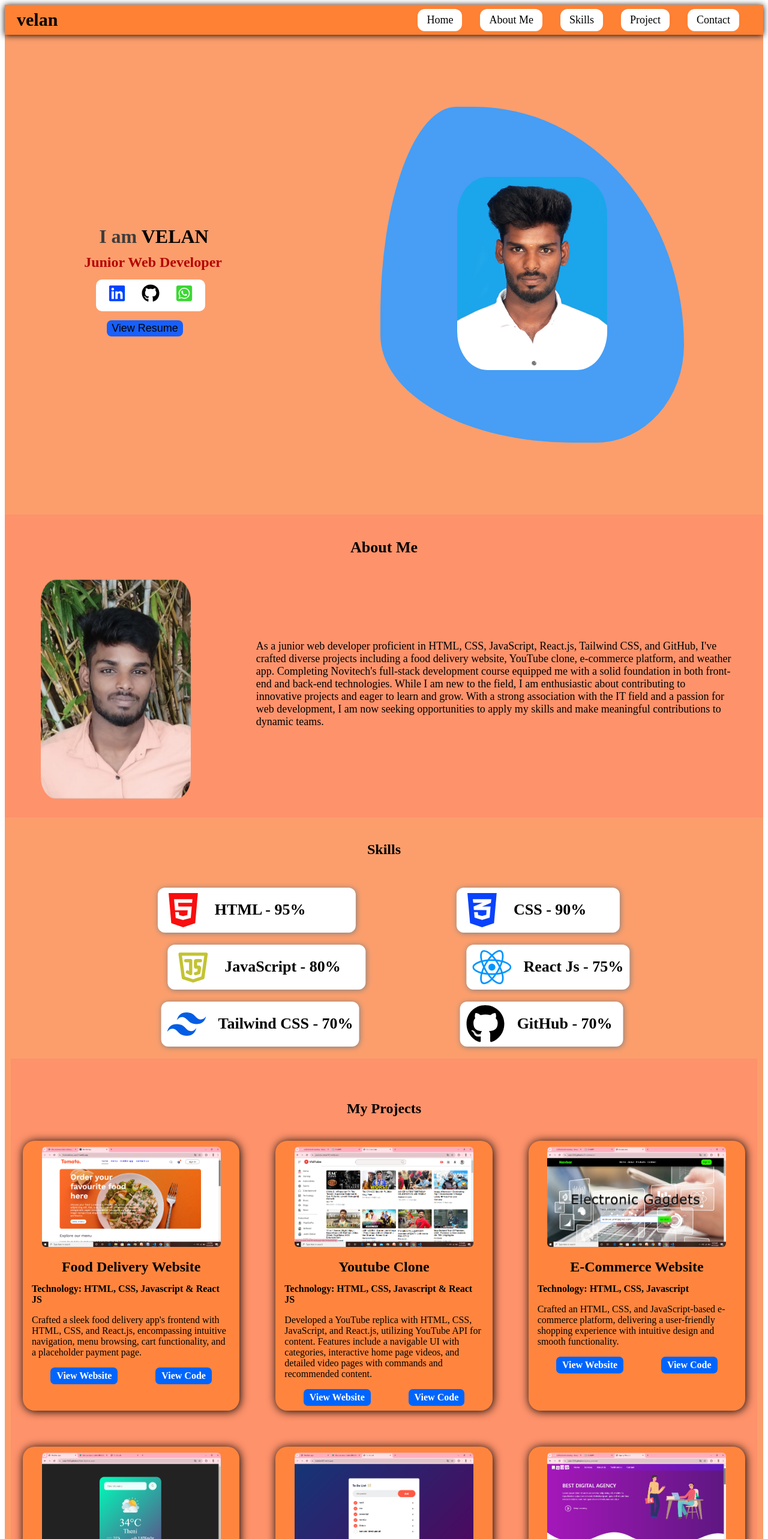
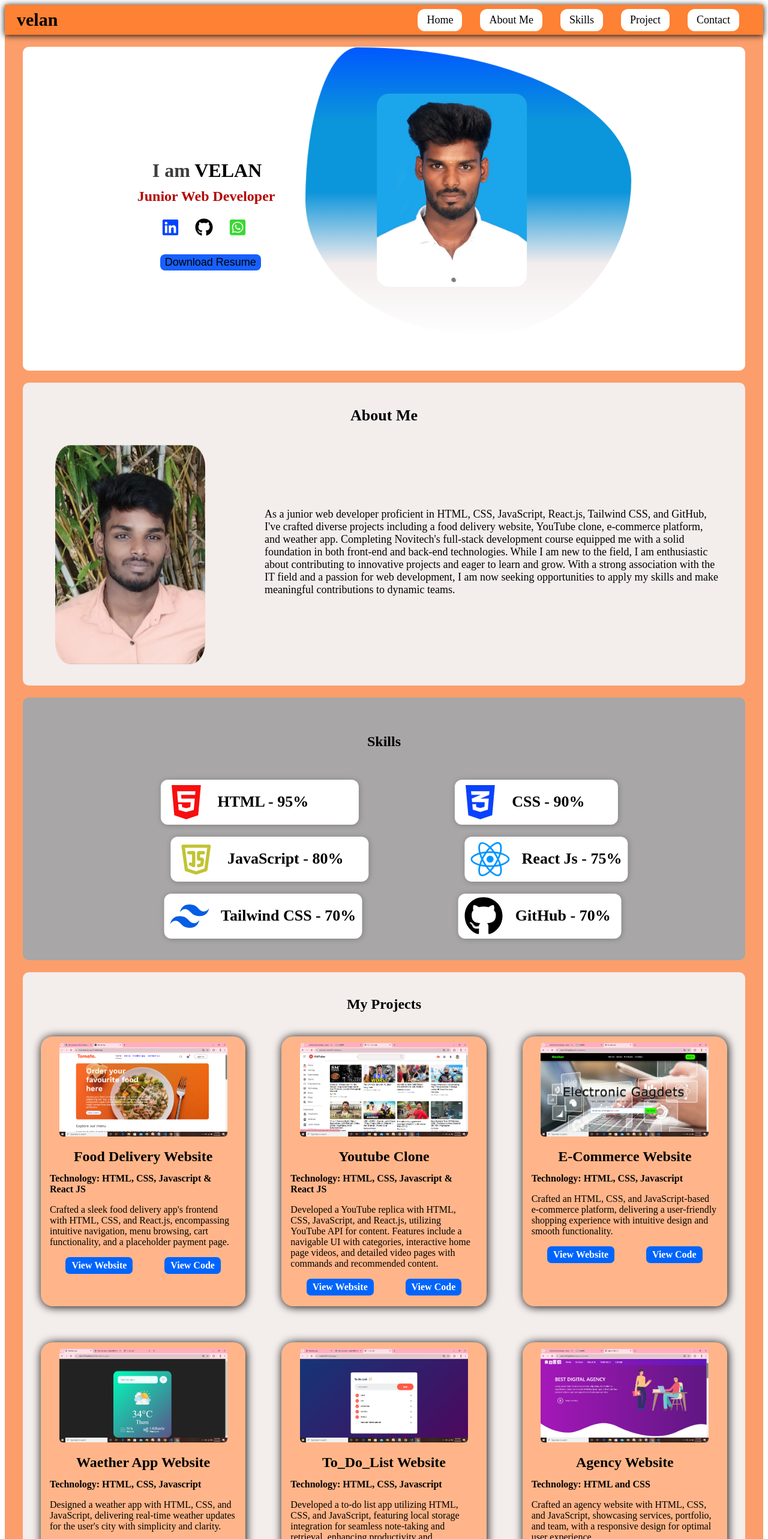
Before and after one commit to Velan1808/Portfolio, a React (Create React App) app: page / in a window 1280 px wide. Shown: the top 2566 px of the page at 60% size. Built offline with nearby package versions, Linux system fonts and the light colour scheme.

Commit message:
add resposive design

```diff
--- a/src/Component/About/About.css
+++ b/src/Component/About/About.css
@@ -1,7 +1,9 @@
 .about{
-    background-color: rgb(254, 146, 107);
+    background-color: rgb(243, 237, 235);
     padding-top: 20px;
     padding-bottom: 20px;
+    margin: 20px 30px;
+    border-radius: 10px;
 }
 .about-heading{
     display: flex;
@@ -36,12 +38,12 @@
 }
 @keyframes img_move{
     0%{
-        transform: translateY(10px)
+        transform: translateY(5px)
     }
     50%{
-        transform: translateY(-10px);
+        transform: translateY(-5px);
     }
     100%{
-        transform: translateY(10px) ;
+        transform: translateY(5px) ;
     }
 }
--- a/src/Component/Footer/Footer.css
+++ b/src/Component/Footer/Footer.css
@@ -0,0 +1,104 @@
+.footer{
+    background-color: rgb(253, 86, 25);
+    padding-top: 20px;
+    padding-bottom: 20px;
+    margin: 20px 30px;
+    padding-bottom: 20px;
+    border-radius: 10px;
+    display: flex;
+    flex-direction: row;
+    justify-content: space-around;
+    align-items: center;
+    gap: 30px;
+    padding: 40px 10px;
+}
+.footer-left, .footer-right{
+    display: flex;
+    flex-direction: column;
+    align-items: center;
+    gap: 10px;
+    background-color: white;
+    padding: 10px 30px;
+    border-radius: 12px;
+    box-shadow:  0 0 10 rgba(0,0,0,0.5);
+}
+.footer-left .my-details{
+    margin-top: -8px;
+    font-size: 16px;
+    font-weight: 600;
+}
+.footer-left .my-details p{
+    display: flex;
+    column-gap: 12px;
+}
+.contact-icon{
+    background-color: rgb(235, 233, 233);
+    padding: 8px 12px;
+    border-radius: 8px;
+    display: flex;
+    justify-content: space-around;
+    align-items: center;
+    column-gap: 20px;
+}
+.contact-icon a .linkedin{
+    color: rgb(0, 68, 255);
+    width: 30px;
+    height: 30px;
+}
+.contact-icon a .github{
+    color: black;
+    width: 30px;
+    height: 30px;
+}
+.contact-icon a .whatsapp{
+    color: rgb(17, 255, 0);
+    width: 30px;
+    height: 30px;
+}
+.contact-icon a:hover{
+    transform: translateY(-5px);
+    transition: 0.2s;
+}
+
+.footer-right form{
+    display: flex;
+    flex-direction: column;
+    gap: 10px;
+}
+.footer-right form .visited-details{
+    display: flex;
+    flex-direction: row;
+    gap: 20px;
+}
+.footer-right form label{
+    font-size: 16px;
+    font-weight: 600;
+    color: rgb(253, 82, 20);
+    display: block;
+    padding-bottom: 2px;
+    padding-left: 6px;
+}
+.footer-right form input, textarea{
+    background-color: rgb(241, 235, 235);
+    border: none;
+    border-radius: 12px;
+    padding: 6px 12px;
+    font-size: 14px;
+    color: black;
+}
+.footer-right form textarea{
+    width: 92%;
+}
+.footer-right form button{
+    padding: 4px 10px;
+    background-color: rgb(0, 119, 255);
+    cursor: pointer;
+    border: none;
+    border-radius: 8px;
+    font-size: 16px;
+}
+.footer-right form button:hover{
+    background-color: rgb(252, 80, 17);
+    color: white;
+    transition: 0.3s;
+}
--- a/src/Component/Homapage/HomePage.css
+++ b/src/Component/Homapage/HomePage.css
@@ -1,10 +1,14 @@
 .homepage{
-    width: 100%;
-    height: 100vh;
+    height: 80vh;
     display: flex;
     flex-direction: row;
     justify-content: space-around;
     align-items: center;
+    background-color: rgb(227, 215, 215);
+    padding-top: 20px;
+    padding-bottom: 20px;
+    margin: 20px 30px;
+    border-radius: 10px;
 }
 .home-left{
     display: flex;
@@ -36,6 +40,7 @@
 .social-icons .icon{
     font-size: 30px;
     cursor: pointer;
+    transition: 0.2s;
 }
 .social-icons .icon .linkedin{
     color: rgb(0, 68, 255);
@@ -47,8 +52,8 @@
     color: rgba(14, 207, 4, 0.81);
 }
 .social-icons .icon:hover{
-    transform: scale(2);
-    transition: 0.2s;
+    transform: scale(1.4);
+    transition: 0.3s;
 }
 .home-left button{
     background-color: rgb(23, 96, 254);
@@ -70,15 +75,80 @@
     cursor: pointer;
 }
 .home-right{
-    width: 40%;
-    height: 70vh;
+    width: 35%;
+    height: 480px;
+    padding-right: 10px;
     display: flex;
     justify-content: center;
     align-items: center;
-    background-color: rgb(71, 158, 244);
-    border-radius: 25% 69% 29% 63% / 62% 71% 29% 32%;
+    background-image:linear-gradient(rgb(0, 89, 255),rgb(11, 149, 219), rgb(11, 149, 219), rgb(243, 237, 237),rgb(255, 255, 255));
+    border-radius: 16% 84% 46% 54% / 53% 46% 54% 47% ;
+    animation: img-move 6s infinite;
+}
+@keyframes img-move{
+    0%{
+        transform: translateY(-30px);
+    }
+    25%{
+        transform: translateX(30px);
+    }
+    50%{
+        transform: translateY(30px);
+    }
+    75%{
+        transform: translateX(-30px);
+    }
+    100%{
+        transform: translateY(-30px);
+    }
 }
 .home-right img{
-    width: 250px;
-    border-radius: 20%;
+    width:250px;
+    border-radius:20px;
+    margin-right: 45px;
 }
+
+@media only screen and (max-width: 450px){
+
+ .homepage{
+     display: flex;
+     flex-direction: column-reverse;
+     justify-content: center;
+     background-color: white;
+     height: fit-content;
+     padding: 30px 10px;
+    }
+    .home-right{
+        width: 70%;
+        height: 480px;
+        padding-right: 10px;
+        display: flex;
+        justify-content: center;
+        align-items: center;
+        background-image:linear-gradient(rgb(0, 89, 255),rgb(11, 149, 219), rgb(11, 149, 219), rgb(243, 237, 237),rgb(255, 255, 255));
+        border-radius: 16% 84% 46% 54% / 53% 46% 54% 47% ;
+        animation: img-move 6s infinite;
+    }
+}
+@media only screen and (min-width: 600px){
+    .homepage{
+        display: flex;
+        flex-direction: row;
+        justify-content: center;
+        column-gap: 50px;
+        background-color: white;
+        padding: 30px 10px;
+        height: fit-content;
+       }
+  .home-right{
+    width: 45%;
+    height: 480px;
+    padding-right: 10px;
+    display: flex;
+    justify-content: center;
+    align-items: center;
+    background-image:linear-gradient(rgb(0, 89, 255),rgb(11, 149, 219), rgb(11, 149, 219), rgb(243, 237, 237),rgb(255, 255, 255));
+    border-radius: 16% 84% 46% 54% / 53% 46% 54% 47% ;
+    animation: img-move 6s infinite;
+}
+}
--- a/src/Component/Homapage/HomePage.jsx
+++ b/src/Component/Homapage/HomePage.jsx
@@ -17,7 +17,7 @@ const HomePage = () => {
                 <div className='icon'> <a href="https://wa.me/916369961739"><FaWhatsappSquare className='whatsapp'/></a></div>
             </div>
 
-            <a href="VELAN_Resume.pdf" download="Resume.pdf"> <button className=''>View Resume</button></a>
+            <a href="VELAN_Resume.pdf" download="Resume.pdf"> <button className=''>Download Resume</button></a>
         </div>
 
         <div className='home-right' id='image'>
--- a/src/Component/Project/Project.css
+++ b/src/Component/Project/Project.css
@@ -1,7 +1,8 @@
 .project{
-    margin: 20px 10px;
-    padding-top:50px;
-    background-color:  rgb(254, 146, 107);
+    background-color: rgb(243, 237, 235);
+    padding:20px 10px;
+    margin: 20px 30px;
+    border-radius: 10px;
 }
 .project .heading{
     display: flex;
@@ -13,3 +14,18 @@
     grid-template-columns:auto auto auto;
     grid-gap: 20px;
 }
+
+@media only screen and (min-width: 400px){
+    .project .project-item{
+        display: grid;
+        grid-template-columns:auto auto ;
+        grid-gap: 20px;
+    }
+ }
+ @media only screen and (min-width: 600px){
+    .project .project-item{
+        display: grid;
+        grid-template-columns:auto auto auto;
+        grid-gap: 20px;
+    }
+ }
--- a/src/Component/ProjectItem/ProjectItem.css
+++ b/src/Component/ProjectItem/ProjectItem.css
@@ -1,6 +1,6 @@
 .project_card{
     margin: 20px;
-    background-color:rgb(255, 133, 62);
+    background-color:rgb(255, 181, 137);
     border-radius: 20px;
     box-shadow: 1px 1px 15px black;
     padding: 10px 15px;
@@ -9,7 +9,7 @@
 }
 .project_card:hover{
     background-color: white;
-    transform: scale(1.1);
+    transform: scale(1.06);
     transition: 0.2s;
 }
 .project_card .card-top{
--- a/src/Component/Skills/Skills.css
+++ b/src/Component/Skills/Skills.css
@@ -1,5 +1,9 @@
 .skills{
-    margin: 20px;
+    background-color: rgb(168, 166, 166);
+    padding-top: 20px;
+    padding-bottom: 20px;
+    margin: 20px 30px;
+    border-radius: 10px;
 }
 .skills .heading{
     display: flex;
```
Also changed, not shown: src/Component/Footer/Footer.jsx (+33 -27 lines).
